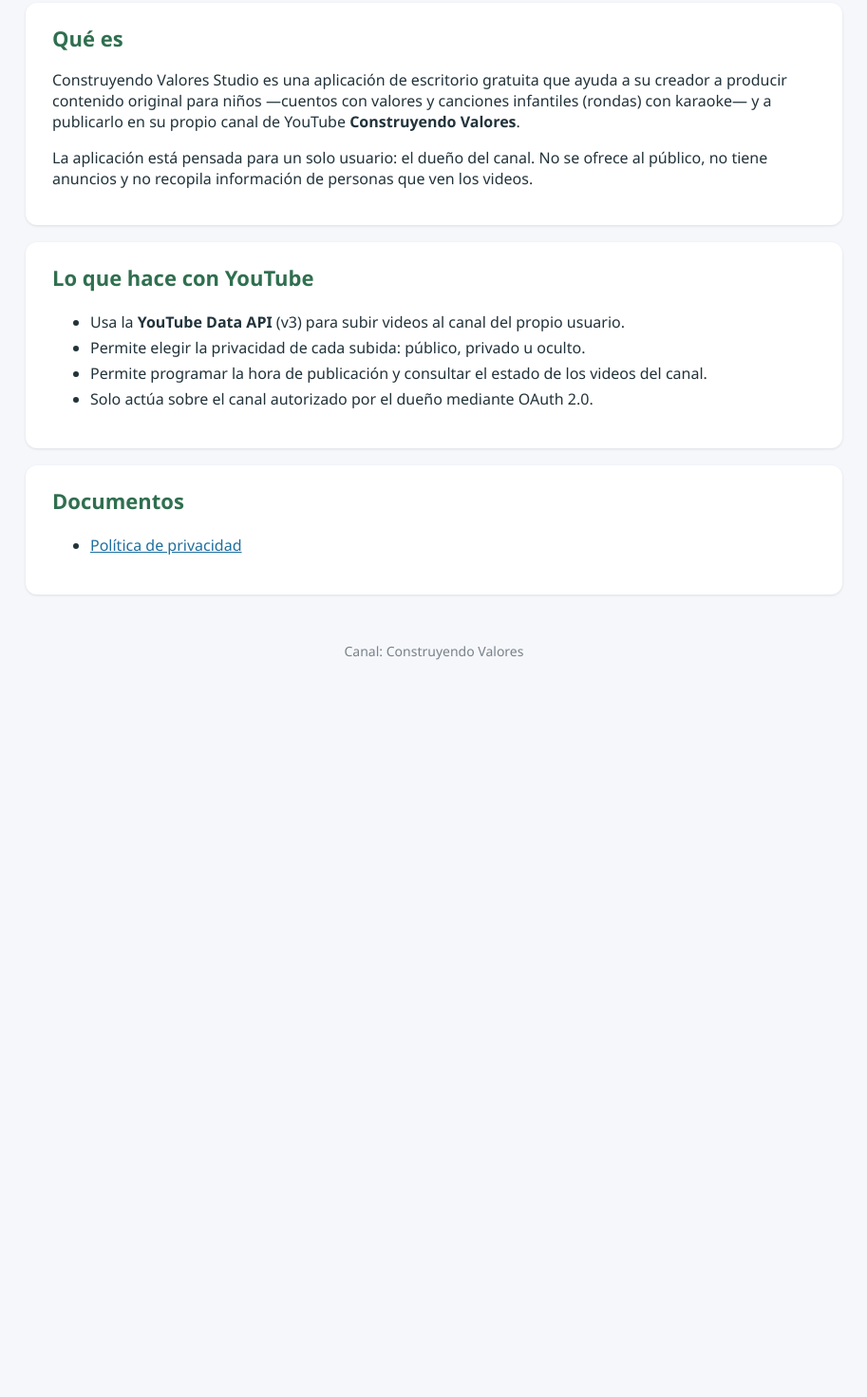
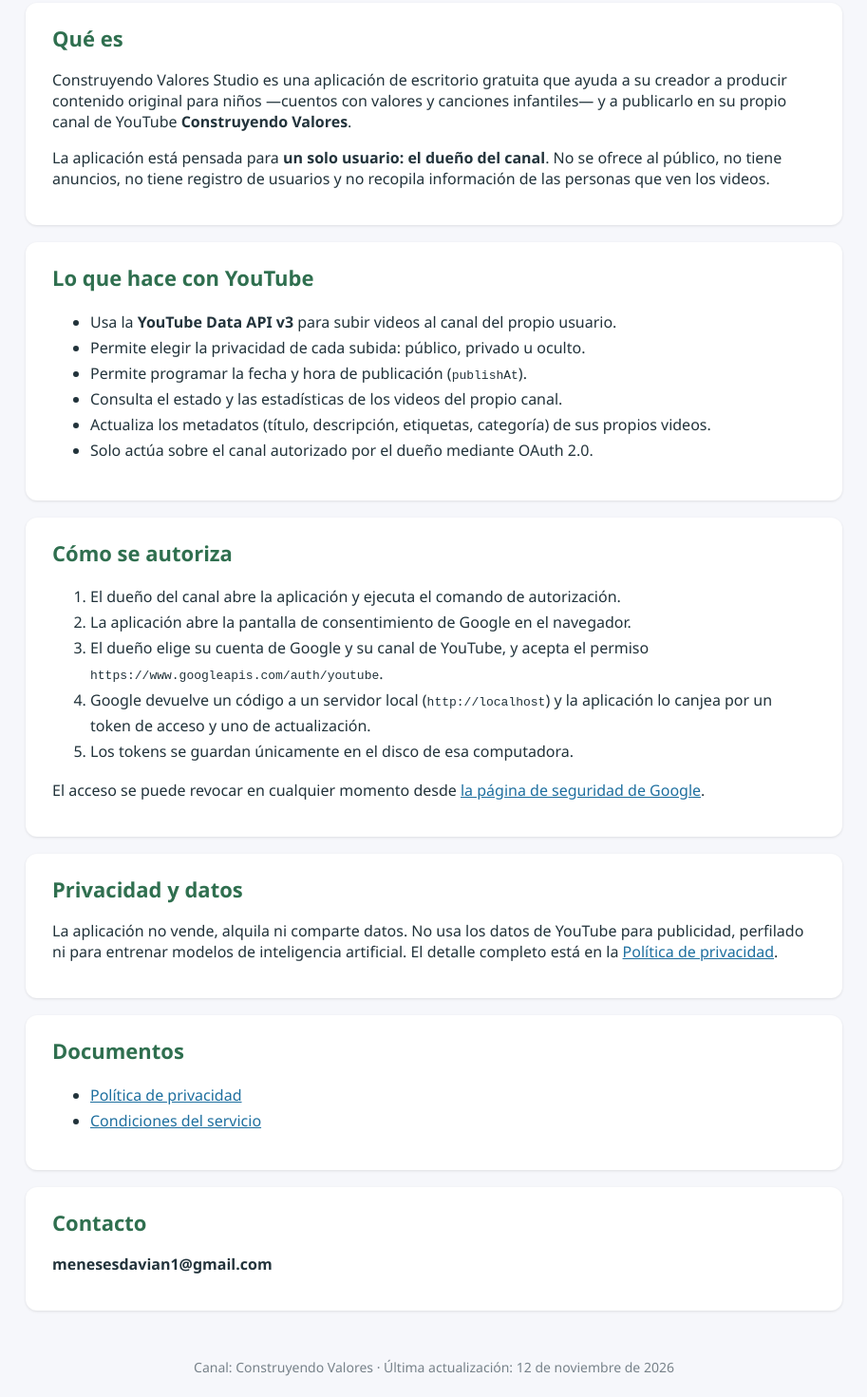
Before and after one commit to menesesdavian1-source/construyendo-valores-web, a plain HTML site: page index.html in a window 1280 px wide. Shown: the part 171-1642 px from the top of the page at 95% size, without its empty margins (183-1096 px from the left). Before the commit the page ends 888 px from the top, so only its background shows below. Drawn offline with Linux system fonts and the light colour scheme.

Commit message:
Política de privacidad: contacto real, uso limitado de datos y condiciones enlazadas

```diff
--- a/index.html
+++ b/index.html
@@ -13,9 +13,10 @@
   .card { background: #fff; border-radius: 12px; padding: 22px 28px; margin-bottom: 18px;
           box-shadow: 0 1px 3px rgba(0,0,0,.10); }
   h2 { color: #2f6f4f; font-size: 22px; margin-top: 0; }
-  ul { line-height: 1.7; }
+  ul, ol { line-height: 1.7; }
   footer { text-align: center; padding: 22px; color: #77828a; font-size: 14px; }
   a { color: #1e6f9f; }
+  .fecha { color: #77828a; font-size: 14px; }
 </style>
 </head>
 <body>
@@ -27,29 +28,62 @@
   <div class="card">
     <h2>Qué es</h2>
     <p>Construyendo Valores Studio es una aplicación de escritorio gratuita que ayuda a su creador a
-    producir contenido original para niños —cuentos con valores y canciones infantiles (rondas) con
-    karaoke— y a publicarlo en su propio canal de YouTube <strong>Construyendo Valores</strong>.</p>
-    <p>La aplicación está pensada para un solo usuario: el dueño del canal. No se ofrece al público,
-    no tiene anuncios y no recopila información de personas que ven los videos.</p>
+    producir contenido original para niños —cuentos con valores y canciones infantiles— y a publicarlo en su
+    propio canal de YouTube <strong>Construyendo Valores</strong>.</p>
+    <p>La aplicación está pensada para <strong>un solo usuario: el dueño del canal</strong>. No se ofrece al
+    público, no tiene anuncios, no tiene registro de usuarios y no recopila información de las personas que
+    ven los videos.</p>
   </div>
+
   <div class="card">
     <h2>Lo que hace con YouTube</h2>
     <ul>
-      <li>Usa la <strong>YouTube Data API</strong> (v3) para subir videos al canal del propio usuario.</li>
+      <li>Usa la <strong>YouTube Data API v3</strong> para subir videos al canal del propio usuario.</li>
       <li>Permite elegir la privacidad de cada subida: público, privado u oculto.</li>
-      <li>Permite programar la hora de publicación y consultar el estado de los videos del canal.</li>
+      <li>Permite programar la fecha y hora de publicación (<code>publishAt</code>).</li>
+      <li>Consulta el estado y las estadísticas de los videos del propio canal.</li>
+      <li>Actualiza los metadatos (título, descripción, etiquetas, categoría) de sus propios videos.</li>
       <li>Solo actúa sobre el canal autorizado por el dueño mediante OAuth 2.0.</li>
     </ul>
   </div>
+
+  <div class="card">
+    <h2>Cómo se autoriza</h2>
+    <ol>
+      <li>El dueño del canal abre la aplicación y ejecuta el comando de autorización.</li>
+      <li>La aplicación abre la pantalla de consentimiento de Google en el navegador.</li>
+      <li>El dueño elige su cuenta de Google y su canal de YouTube, y acepta el permiso
+      <code>https://www.googleapis.com/auth/youtube</code>.</li>
+      <li>Google devuelve un código a un servidor local (<code>http://localhost</code>) y la aplicación lo
+      canjea por un token de acceso y uno de actualización.</li>
+      <li>Los tokens se guardan únicamente en el disco de esa computadora.</li>
+    </ol>
+    <p>El acceso se puede revocar en cualquier momento desde
+    <a href="https://security.google.com/settings/security/permissions">la página de seguridad de Google</a>.</p>
+  </div>
+
+  <div class="card">
+    <h2>Privacidad y datos</h2>
+    <p>La aplicación no vende, alquila ni comparte datos. No usa los datos de YouTube para publicidad,
+    perfilado ni para entrenar modelos de inteligencia artificial. El detalle completo está en la
+    <a href="privacy-policy.html">Política de privacidad</a>.</p>
+  </div>
+
   <div class="card">
     <h2>Documentos</h2>
     <ul>
       <li><a href="privacy-policy.html">Política de privacidad</a></li>
+      <li><a href="terms.html">Condiciones del servicio</a></li>
     </ul>
+  </div>
+
+  <div class="card">
+    <h2>Contacto</h2>
+    <p><strong>menesesdavian1@gmail.com</strong></p>
   </div>
 </main>
 <footer>
-  Canal: Construyendo Valores
+  Canal: Construyendo Valores · Última actualización: 12 de noviembre de 2026
 </footer>
 </body>
 </html>
```
Also changed, not shown: privacy-policy.html (+20 -5 lines), terms.html (+3 -3 lines), 1 other file.
